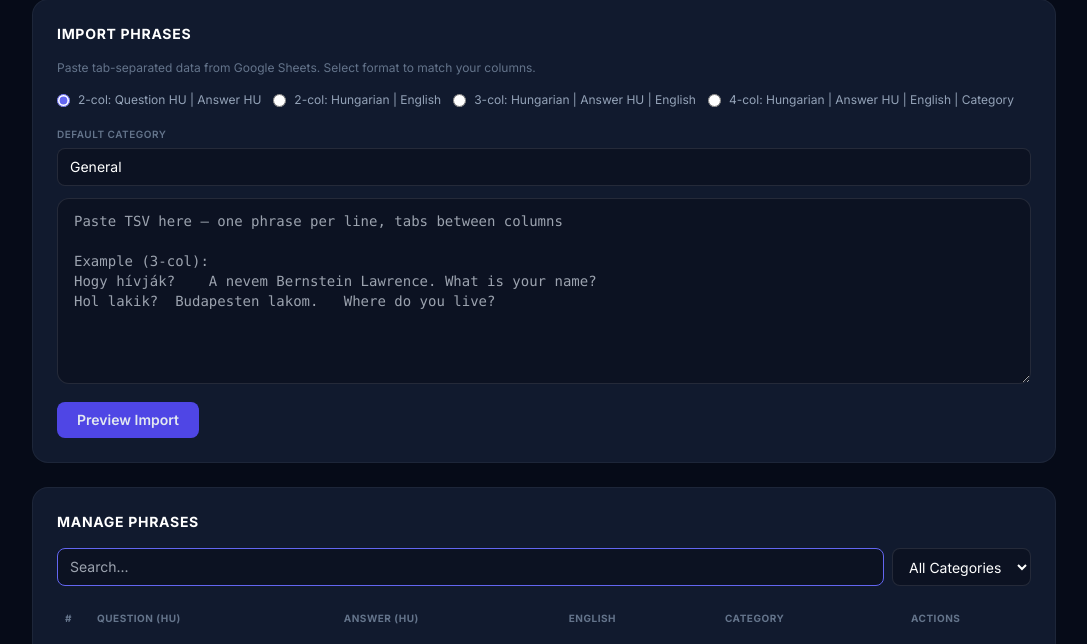
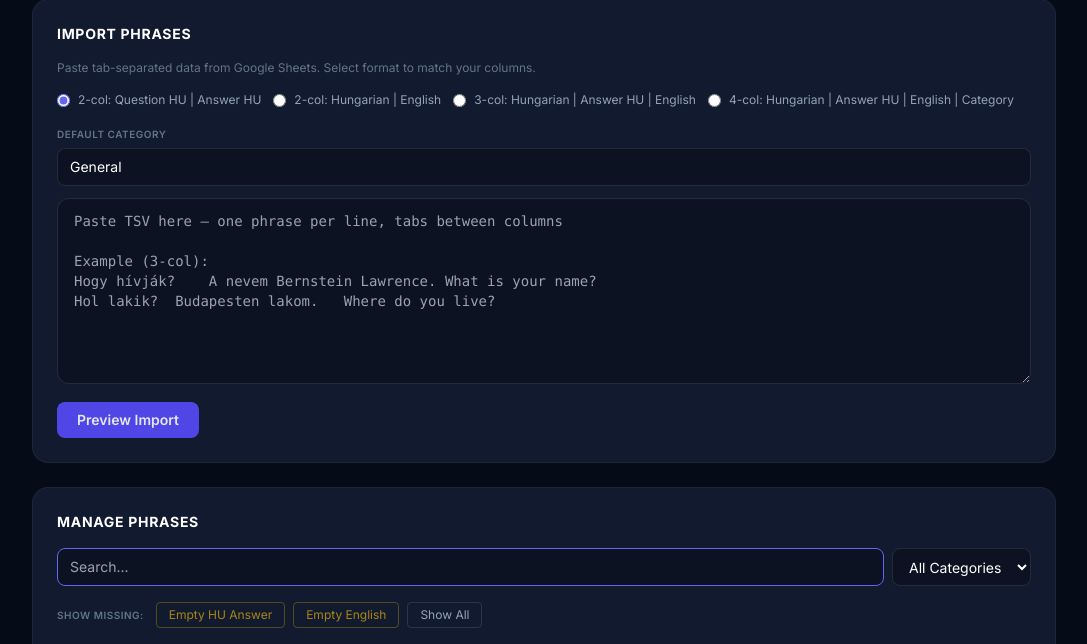
Before and after one commit to lgbernstein/hug, a PHP site: page /admin.php in a window 1280 px wide. Shown: the part 101-745 px from the top of the page, without its empty margins (96-1183 px from the left). Run offline with PHP 8.4, Linux system fonts and the light colour scheme; the visitor is signed in with stand-in values (Sample User, id 1); data that the repository does not hold is empty; some libraries are stand-ins or nearby versions.

Commit message:
Admin: add quick-filter buttons for empty HU Answer and empty English
Co-Authored-By: Claude Opus 4.6 <noreply@anthropic.com>

```diff
--- a/admin.php
+++ b/admin.php
@@ -358,6 +358,12 @@ body { background: #060b18; color: #e2e8f0; }
                 <?php endforeach; ?>
             </select>
         </div>
+        <div class="flex flex-wrap gap-2 mb-4">
+            <span class="text-[10px] text-slate-500 uppercase tracking-wider font-semibold self-center mr-1">Show missing:</span>
+            <button onclick="toggleMissing('ah')" id="btn-ah" class="border border-yellow-500/30 text-yellow-500/70 hover:bg-yellow-500/10 text-xs px-3 py-1 rounded transition-all">Empty HU Answer</button>
+            <button onclick="toggleMissing('ae')" id="btn-ae" class="border border-yellow-500/30 text-yellow-500/70 hover:bg-yellow-500/10 text-xs px-3 py-1 rounded transition-all">Empty English</button>
+            <button onclick="toggleMissing('')" id="btn-all" class="border border-slate-500/30 text-slate-400 hover:bg-slate-500/10 text-xs px-3 py-1 rounded transition-all">Show All</button>
+        </div>
 
         <!-- Phrases Table -->
         <div class="overflow-x-auto">
@@ -522,6 +528,15 @@ function confirmMigrate(form) {
     return confirm('Move ' + ids.length + ' answers from English → Hungarian column?');
 }
 
+// Missing column filter
+var activeMissing = '';
+function toggleMissing(field) {
+    activeMissing = (activeMissing === field) ? '' : field;
+    document.getElementById('btn-ah').classList.toggle('bg-yellow-500/20', activeMissing === 'ah');
+    document.getElementById('btn-ae').classList.toggle('bg-yellow-500/20', activeMissing === 'ae');
+    filterTable();
+}
+
 // Live search + category filter
 var searchInput = document.getElementById('liveSearch');
 var catSelect = document.getElementById('catSelect');
@@ -537,7 +552,10 @@ function filterTable() {
         var text = (row.dataset.q + ' ' + row.dataset.ah + ' ' + row.dataset.ae).toLowerCase();
         var matchSearch = !term || text.indexOf(term) !== -1;
         var matchCat = !cat || row.dataset.cat === cat;
-        row.style.display = (matchSearch && matchCat) ? '' : 'none';
+        var matchMissing = !activeMissing
+            || (activeMissing === 'ah' && !row.dataset.ah)
+            || (activeMissing === 'ae' && !row.dataset.ae);
+        row.style.display = (matchSearch && matchCat && matchMissing) ? '' : 'none';
     });
 }
 
```
